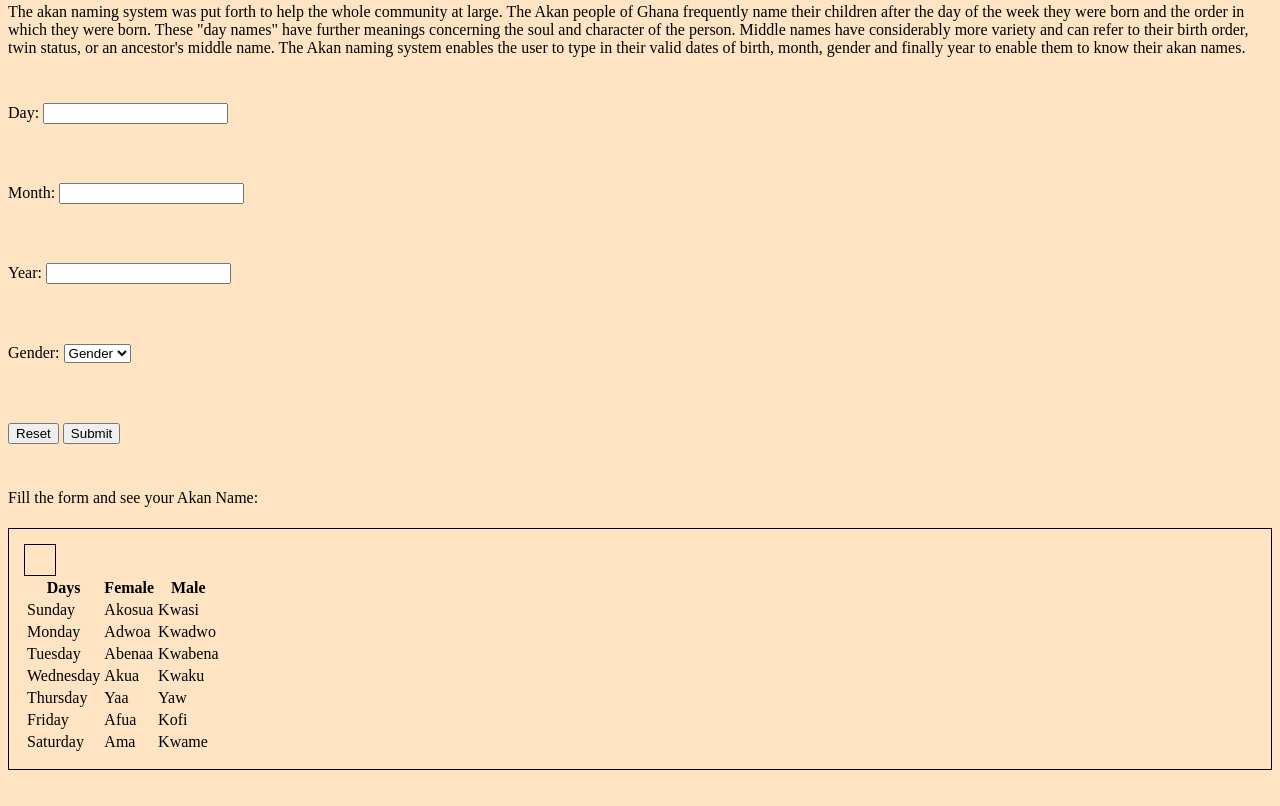
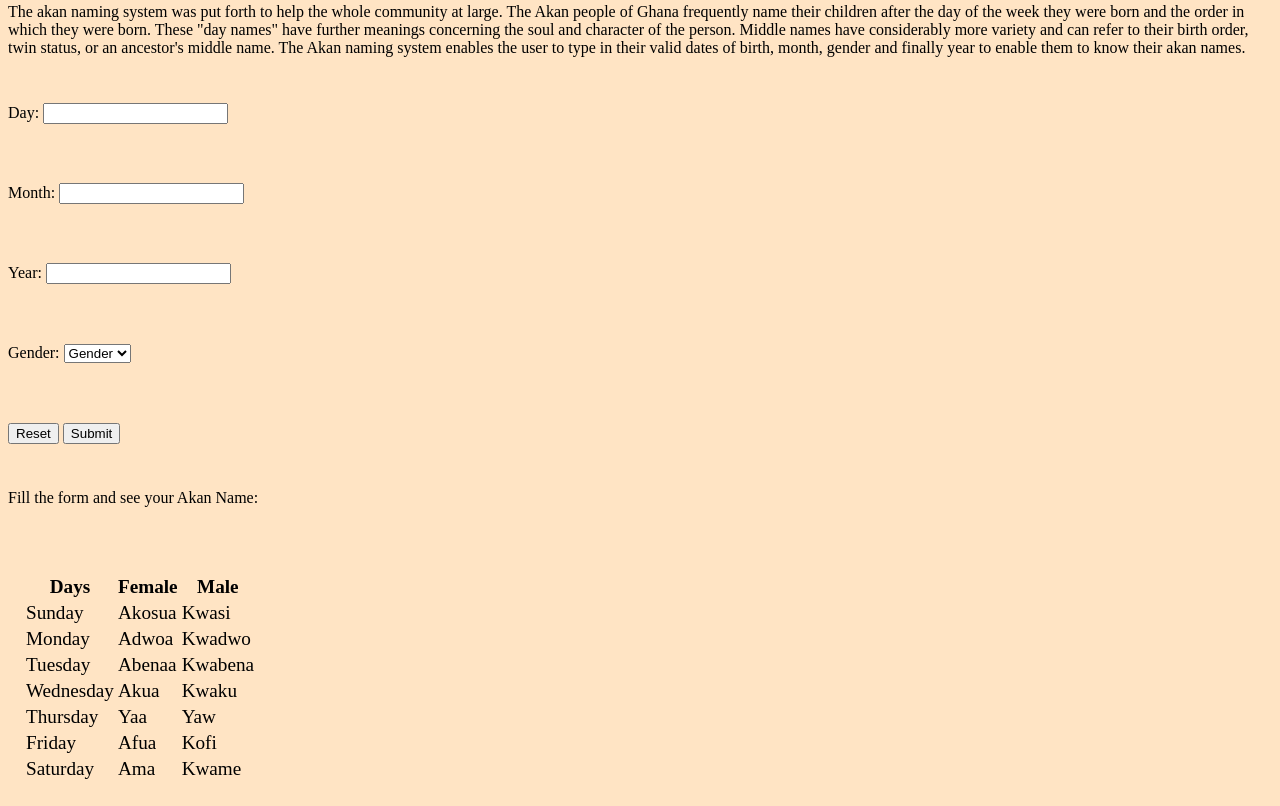
Before and after one commit to mornicamwende/Week-two-project, a plain HTML site: page index.html in a window 1280 px wide. Shown: the part 929-1735 px from the top of the page. Before the commit the page ends 1707 px from the top, so only its background shows below. Drawn offline with Linux system fonts and the light colour scheme.

Commit message:
style the table

```diff
--- a/css/styles.css
+++ b/css/styles.css
@@ -2,8 +2,8 @@ body {
     background-color:bisque;
 }
 .table{
-    border:1px solid black;
     padding:15px ;
+    font-size: larger;
 }
 #akan{
     line-height: 500%;
```
